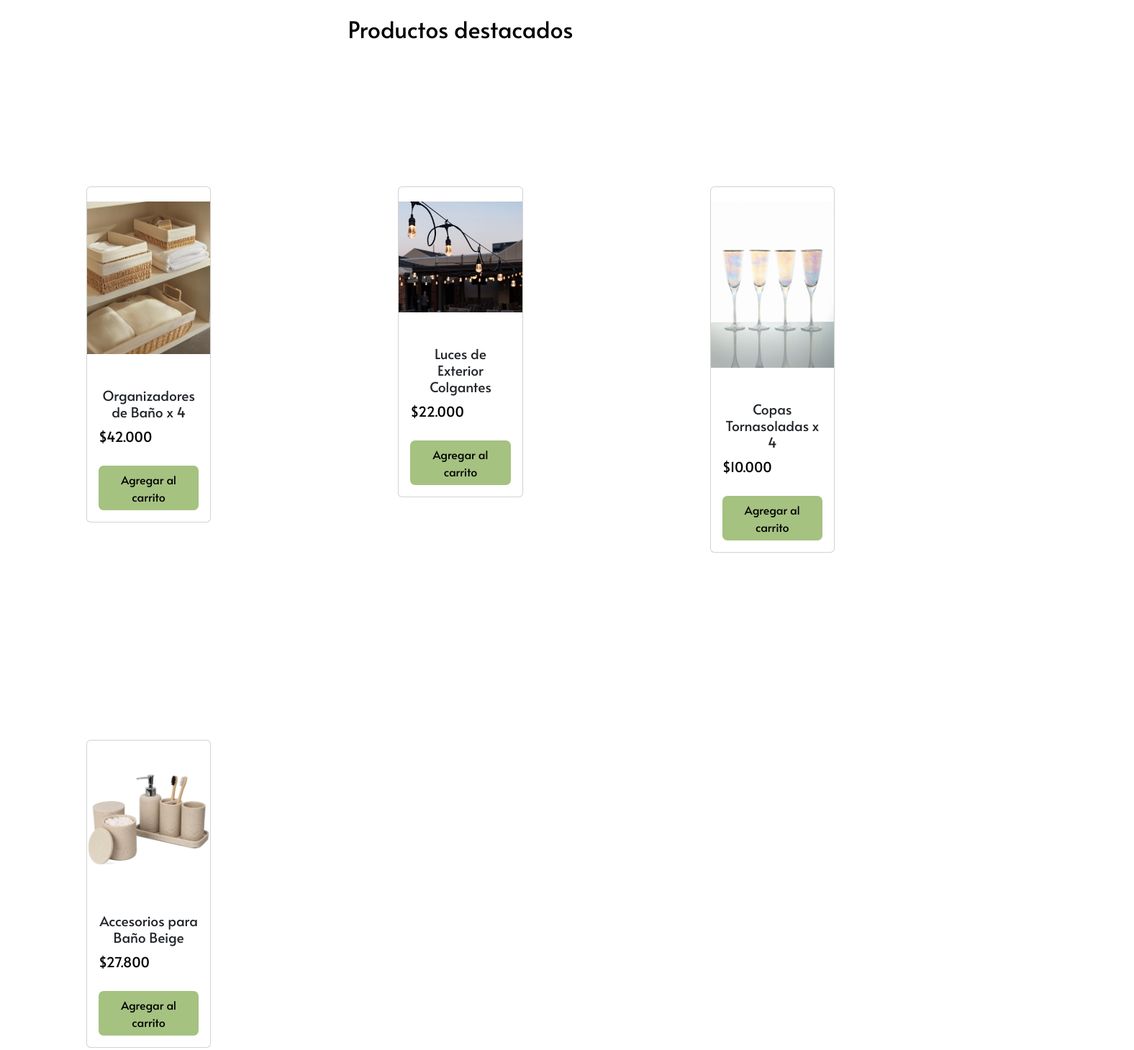
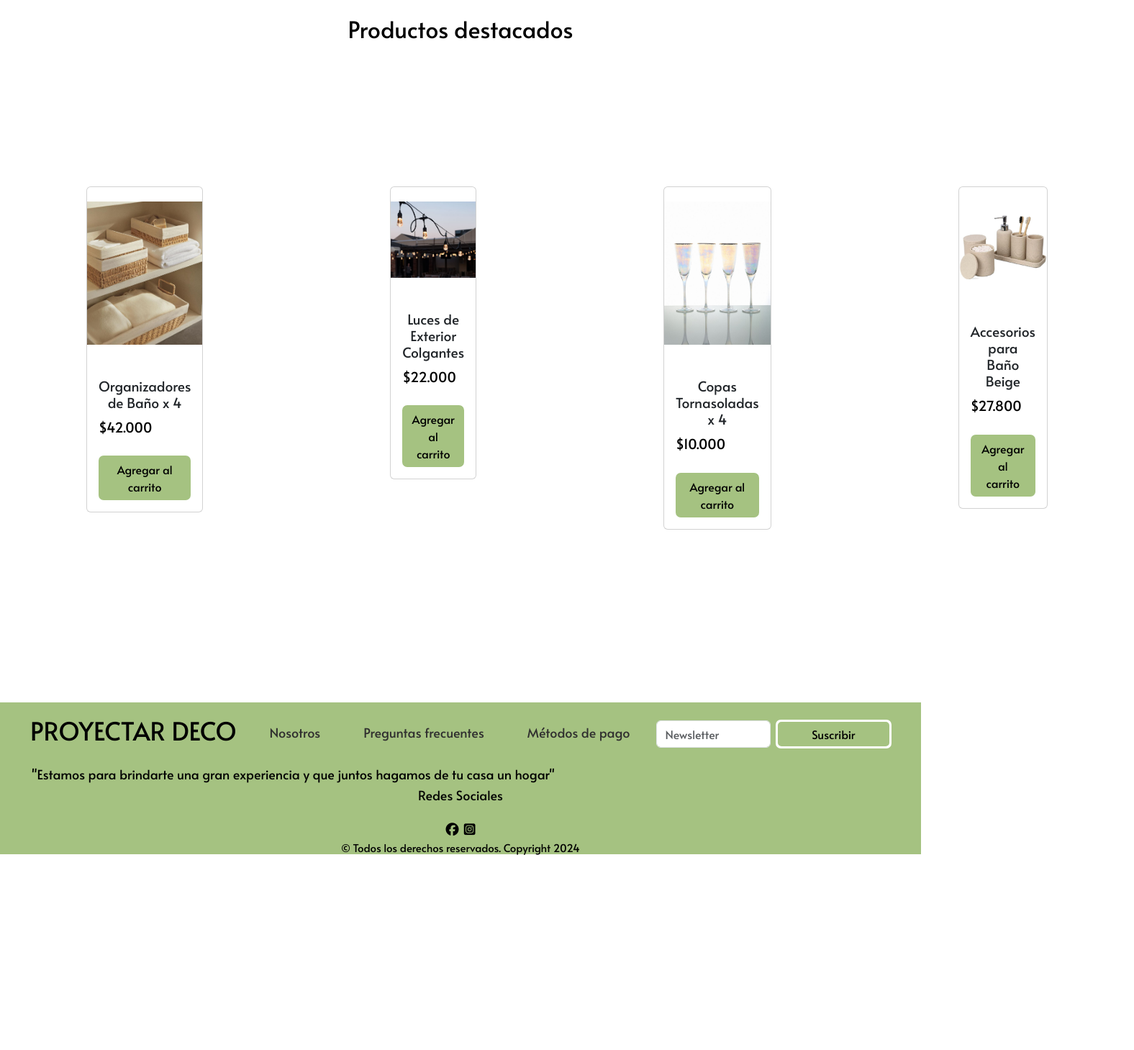
Before and after one commit to Camila565/proyectardeco, a plain HTML site: page pages/inicio.html in a window 1280 px wide. Shown: the part 840-2299 px from the top of the page at 72% size, 1576 px wide, since content can reach past the window. After the commit the page ends 2035 px from the top, so only its background shows below. Drawn offline with nearby package versions, Linux system fonts and the light colour scheme.

Commit message:
Error en el inicio resuelto

```diff
--- a/pages/inicio.html
+++ b/pages/inicio.html
@@ -30,7 +30,7 @@
         <div class="top-bar">
             <p>Hasta 6 cuotas sin interés - Envío gratis en compras mayores a $80.000</p>
         </div>
-        <h1>PROYECTAR DECO</h1>
+        <a href="#" class="logo1"><h1>PROYECTAR DECO</h1></a>
         <nav class="navbar navbar-expand-xl navbar-light bg-light">
             <div class="container-fluid">
                 <a class="navbar-brand" href="#">Inicio</a>
@@ -71,10 +71,10 @@
         <img src="../images/decoracionexterior.jpg" alt="" class="decoext">
         <h2>Productos destacados</h2>
 
-        <div class="grid-container2">
+        <div class="grid-container">
             <div class="col1">
             <div class="card">
-                <img src="../images/organizadoresbaño.jpg" class="card1" alt="...">
+                <img src="../images/organizadoresbaño.jpg" class="card1" alt="OrgBaño">
                 <div class="card-body">
                 <h5 class="card-title">Organizadores de Baño x 4</h5>
                 <p class="card-text">$42.000</p>
@@ -84,7 +84,7 @@
             </div>
             <div class="col1">
             <div class="card">
-                <img src="../images/lucesexterior.jpg" class="card2" alt="...">
+                <img src="../images/lucesexterior.jpg" class="card2" alt="LucesExt">
                 <div class="card-body">
                 <h5 class="card-title">Luces de Exterior Colgantes</h5>
                 <p class="card-text">$22.000</p>
@@ -94,7 +94,7 @@
             </div>
             <div class="col1">
             <div class="card">
-                <img src="../images/copastornasol.jpg" class="card3" alt="...">
+                <img src="../images/copastornasol.jpg" class="card3" alt="CopasTorna">
                 <div class="card-body">
                 <h5 class="card-title">Copas Tornasoladas x 4</h5>
                 <p class="card-text">$10.000</p>
@@ -104,7 +104,7 @@
             </div>
             <div class="col1">
                 <div class="card">
-                    <img src="../images/accbaño2.jpg" class="card32" alt="...">
+                    <img src="../images/accbaño2.jpg" class="card32" alt="AccBaño2">
                     <div class="card-body">
                     <h5 class="card-title">Accesorios para Baño Beige </h5>
                     <p class="card-text">$27.800</p>
@@ -127,13 +127,13 @@
             <div class="collapse navbar-collapse show" id="navbarLight">
                 <ul class="navbar-nav me-auto mb-2 mb-xl-0">
                 <li class="nav-item">
-                    <a class="nav-link" aria-current="page" href="../pages/nosotros.html">Nosotros</a>
+                    <a class="nav-link1" aria-current="page" href="../pages/nosotros.html">Nosotros</a>
                 </li>
                 <li class="nav-item">
-                    <a class="nav-link" href="#">Preguntas frecuentes</a>
+                    <a class="nav-link1" href="#">Preguntas frecuentes</a>
                 </li>
                 <li class="nav-item">
-                    <a class="nav-link" href="#" tabindex="-1" aria-disabled="true">Métodos de pago</a>
+                    <a class="nav-link1" href="#" tabindex="-1" aria-disabled="true">Métodos de pago</a>
                 </li>
                 </ul>
                 <form class="d-flex">
```
